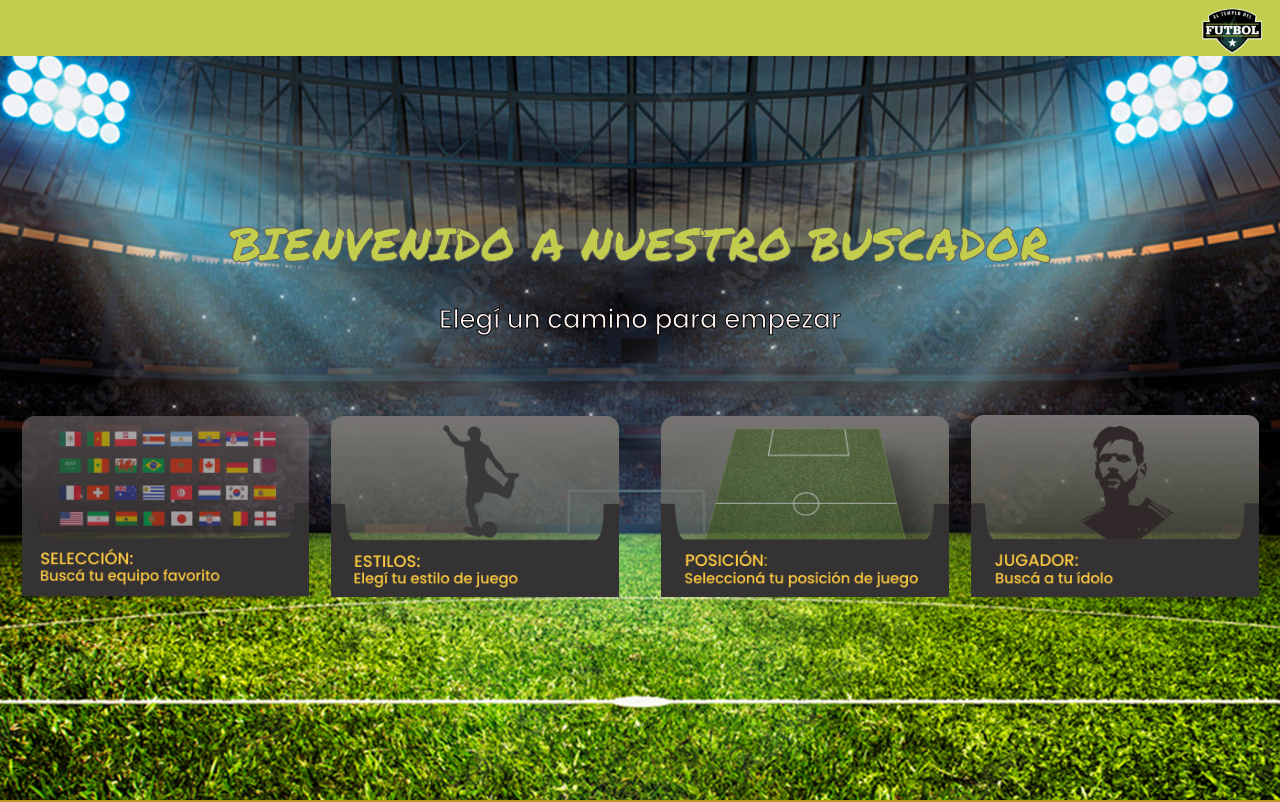
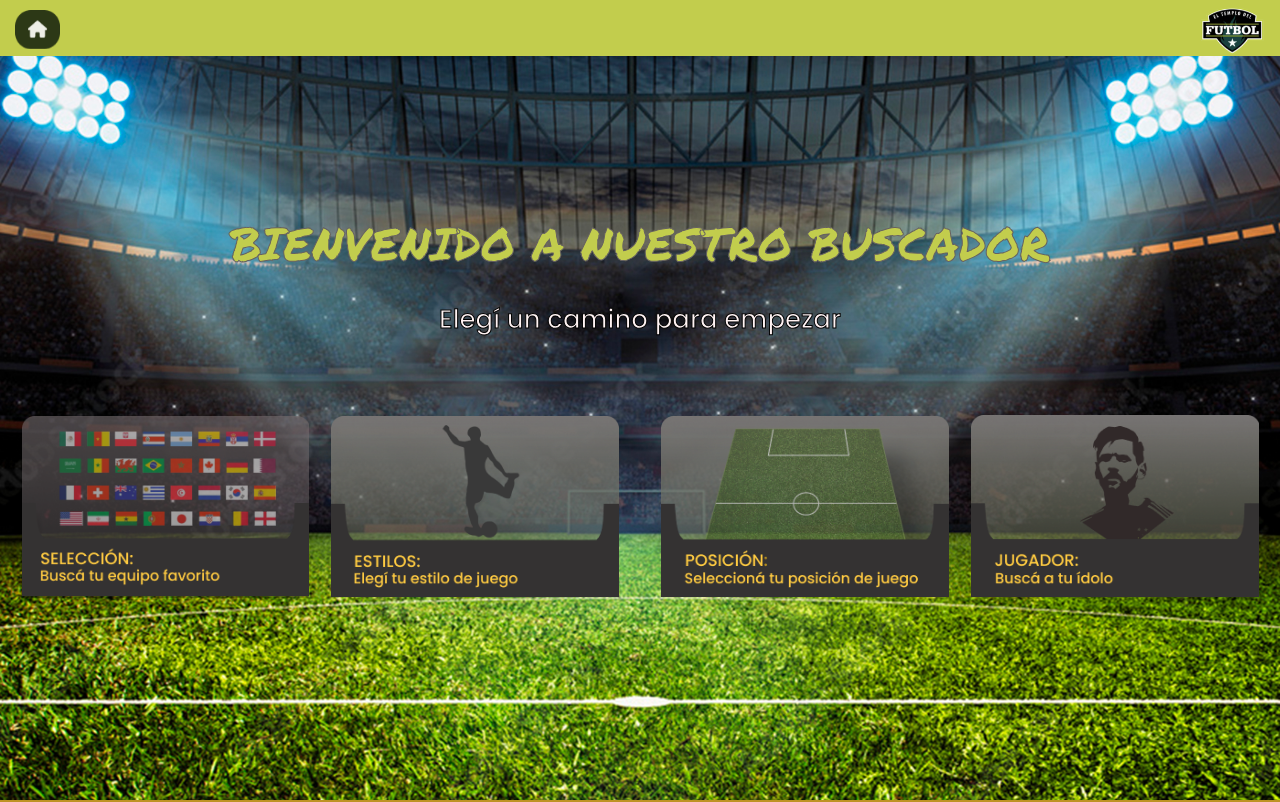
Before and after one commit to fedeteyssan/soccer, a React (Create React App) app: page /home in a window 1280 px wide. Shown: the top 802 px of the page. Built offline with nearby package versions, Linux system fonts and the light colour scheme; a web font is replaced by a local one.

Commit message:
Scroll top en home

```diff
--- a/src/components/home/Home.jsx
+++ b/src/components/home/Home.jsx
@@ -9,6 +9,10 @@ import { Link } from "react-router-dom";
 
 
 const Home = () => {
+
+    const scrollTop =() =>{
+        window.scrollTo(0, 0);
+    }
 
     const scrollSelecciones = useRef();
     const controlScrollSelecciones = () => {
@@ -38,6 +42,7 @@ const Home = () => {
 
                 <div className="contenedor-banner">
                     <div className="banner"></div>
+                    <img className="home" src= {require ("../../Multimedia/home.png")} onClick={scrollTop} alt="" />
                     <img className="logo" src= {require ("../../Multimedia/logo.png")} alt="" />
                 </div>
 
--- a/src/components/home/Home.scss
+++ b/src/components/home/Home.scss
@@ -46,6 +46,18 @@
 
                 @media only screen and (max-width:525px) {
                     height:2.5rem;
+                }
+            }
+
+            .home{
+                position: fixed;
+                top: 10px;
+                left: 15px;
+                z-index: 10;
+                width: 45px;
+
+                @media only screen and (max-width:525px) {
+                    width: 30px;
                 }
             }
 
```
